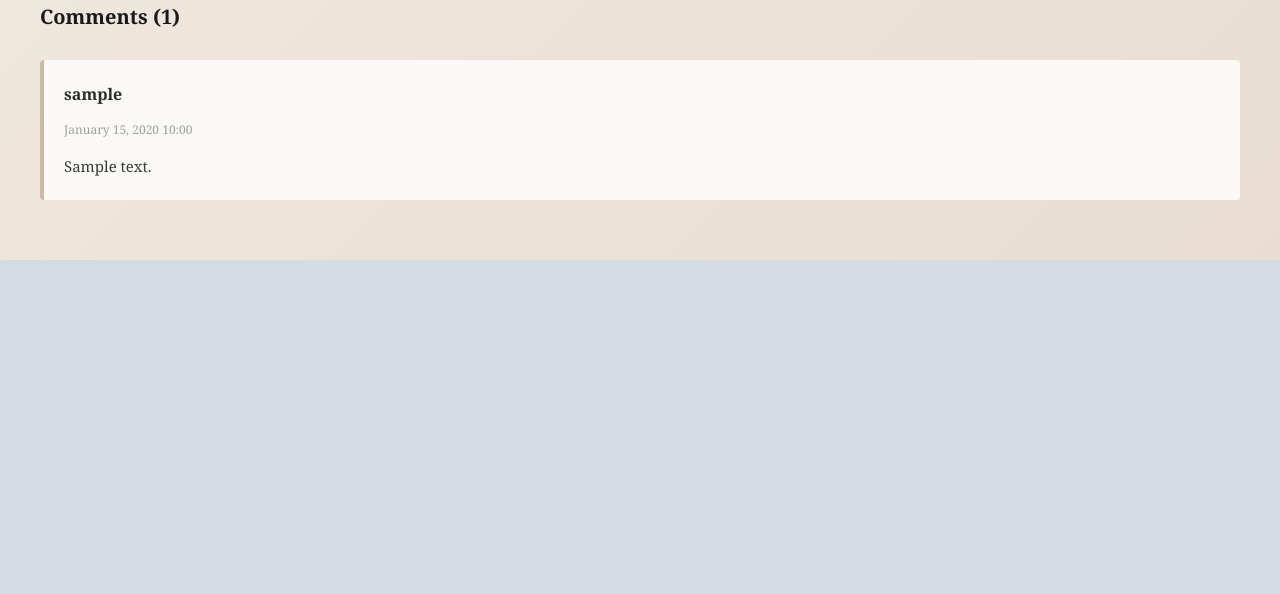
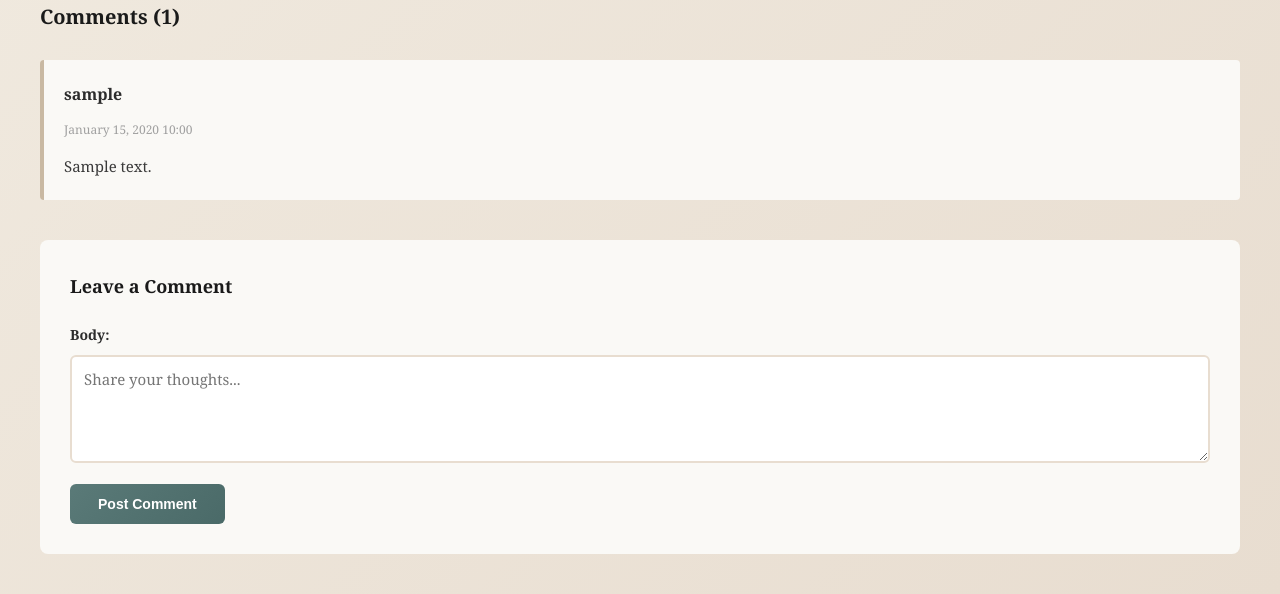
Before and after one commit to Shiree0121/Coding-Love-and-War-blog, a Django app: a page that uses blog/templates/blog/post_detail.html in a window 1280 px wide. Shown: the part 1398-1992 px from the top of the page. Before the commit the page ends 1658 px from the top, so only its background shows below. Run offline with Django 4.2, Linux system fonts and the light colour scheme; a user stored in the database is signed in; tables that the repository leaves empty hold one stand-in row (values such as "Sample post"); grey boxes marked "Sample" are stand-in pictures.

Commit message:
created the comment section for registured useser

```diff
--- a/blog/forms.py
+++ b/blog/forms.py
@@ -1,7 +1,7 @@
 from django import forms
 from django.contrib.auth.forms import UserCreationForm, AuthenticationForm
 from django.contrib.auth.models import User
-from .models import Post
+from .models import Post, Comment
 
 
 class RegisterForm(UserCreationForm):
@@ -49,3 +49,16 @@ class PostForm(forms.ModelForm):
             'featured_image': forms.FileInput(attrs={'class': 'form-control'}),
             'status': forms.Select(attrs={'class': 'form-control'}),
         }
+
+
+class CommentForm(forms.ModelForm):
+    class Meta:
+        model = Comment
+        fields = ['body']
+        widgets = {
+            'body': forms.Textarea(attrs={
+                'class': 'form-control',
+                'rows': 4,
+                'placeholder': 'Share your thoughts...'
+            }),
+        }
--- a/blog/templates/blog/post_detail.html
+++ b/blog/templates/blog/post_detail.html
@@ -318,6 +318,107 @@
         margin-bottom: 5px;
       }
 
+      /* Form Control Styles */
+      .form-control {
+        width: 100%;
+        padding: 12px;
+        border: 2px solid #e8ddd0;
+        border-radius: 6px;
+        font-size: 15px;
+        font-family: Georgia, serif;
+        resize: vertical;
+        transition: all 0.3s ease;
+      }
+
+      .form-control:focus {
+        outline: none;
+        border-color: #5a7a78;
+        box-shadow: 0 0 0 3px rgba(90, 122, 120, 0.1);
+      }
+
+      /* Comment Form Styles */
+      .comment-form-section {
+        margin-top: 40px;
+        padding: 30px;
+        background: #faf9f6;
+        border-radius: 8px;
+      }
+
+      .comment-form-section h4 {
+        font-size: 18px;
+        color: #1a1a1a;
+        margin-bottom: 20px;
+        font-weight: 600;
+      }
+
+      .comment-form-section label {
+        display: block;
+        font-weight: 600;
+        color: #2c2c2c;
+        margin-bottom: 8px;
+        font-size: 14px;
+      }
+
+      /* Override form-control for textarea in comments */
+      .comment-form-section .form-control {
+        width: 100%;
+        padding: 12px;
+        border: 2px solid #e8ddd0;
+        border-radius: 6px;
+        font-size: 15px;
+        font-family: Georgia, serif;
+        resize: vertical;
+        transition: all 0.3s ease;
+      }
+
+      .comment-form-section button {
+        margin-top: 12px;
+        padding: 12px 28px;
+        background: linear-gradient(135deg, #5a7a78 0%, #4a6a68 100%);
+        color: white;
+        border: none;
+        border-radius: 6px;
+        font-weight: 600;
+        font-size: 14px;
+        cursor: pointer;
+        transition: all 0.3s ease;
+      }
+
+      .comment-form-section button:hover {
+        transform: translateY(-2px);
+        box-shadow: 0 8px 20px rgba(90, 122, 120, 0.25);
+      }
+
+      .login-prompt {
+        text-align: center;
+        padding: 30px;
+        background: #faf9f6;
+        border-radius: 8px;
+        margin-top: 40px;
+      }
+
+      .login-prompt p {
+        color: #5a5046;
+        margin-bottom: 16px;
+      }
+
+      .login-prompt a {
+        display: inline-block;
+        padding: 10px 24px;
+        background: linear-gradient(135deg, #5a7a78 0%, #4a6a68 100%);
+        color: white;
+        text-decoration: none;
+        border-radius: 6px;
+        font-weight: 600;
+        margin: 0 8px;
+        transition: all 0.3s ease;
+      }
+
+      .login-prompt a:hover {
+        transform: translateY(-2px);
+        box-shadow: 0 8px 20px rgba(90, 122, 120, 0.25);
+      }
+
       @media (max-width: 768px) {
         h1 {
           font-size: 28px;
@@ -386,6 +487,24 @@
           </div>
           {% endfor %}
         </div>
+
+        <!-- Comment Form Section -->
+        {% if user.is_authenticated %}
+        <div class="comment-form-section">
+          <h4>Leave a Comment</h4>
+          <form method="post">
+            {% csrf_token %}
+            {{ comment_form.as_p }}
+            <button type="submit">Post Comment</button>
+          </form>
+        </div>
+        {% else %}
+        <div class="login-prompt">
+          <p>Want to join the discussion? Please sign in to leave a comment.</p>
+          <a href="{% url 'login' %}">Sign In</a>
+          <a href="{% url 'register' %}">Create Account</a>
+        </div>
+        {% endif %}
       </div>
     </div>
 
--- a/blog/views.py
+++ b/blog/views.py
@@ -3,8 +3,8 @@ from django.contrib.auth.decorators import login_required
 from django.contrib.auth import login, logout, authenticate
 from django.contrib import messages
 from django.http import Http404
-from .models import Post
-from .forms import PostForm, RegisterForm, LoginForm
+from .models import Post, Comment
+from .forms import PostForm, RegisterForm, LoginForm, CommentForm
 
 # Create your views here.
 
@@ -19,7 +19,27 @@ def post_list(request):
 
 def post_detail(request, slug):
     post = get_object_or_404(Post, slug=slug, status=1)
-    return render(request, 'blog/post_detail.html', {'post': post})
+    comment_form = CommentForm()
+
+    # Handle comment submission
+    if request.method == 'POST':
+        if not request.user.is_authenticated:
+            messages.warning(request, 'You must be logged in to comment.')
+            return redirect('login')
+
+        comment_form = CommentForm(request.POST)
+        if comment_form.is_valid():
+            comment = comment_form.save(commit=False)
+            comment.post = post
+            comment.author = request.user
+            comment.save()
+            messages.success(request, 'Your comment has been posted! It will appear once approved.')
+            return redirect('post_detail', slug=post.slug)
+
+    return render(request, 'blog/post_detail.html', {
+        'post': post,
+        'comment_form': comment_form
+    })
 
 
 @login_required
@@ -65,18 +85,15 @@ def user_login(request):
     if request.user.is_authenticated:
         return redirect('home')
 
+    form = LoginForm(request)
+
     if request.method == 'POST':
         form = LoginForm(request, data=request.POST)
         if form.is_valid():
-            username = form.cleaned_data.get('username')
-            password = form.cleaned_data.get('password')
-            user = authenticate(username=username, password=password)
-            if user is not None:
-                login(request, user)
-                messages.success(request, f'Welcome back, {username}!')
-                return redirect('home')
-    else:
-        form = LoginForm()
+            user = form.get_user()
+            login(request, user)
+            messages.success(request, f'Welcome back, {user.username}!')
+            return redirect('home')
 
     return render(request, 'blog/login.html', {'form': form})
 
```
